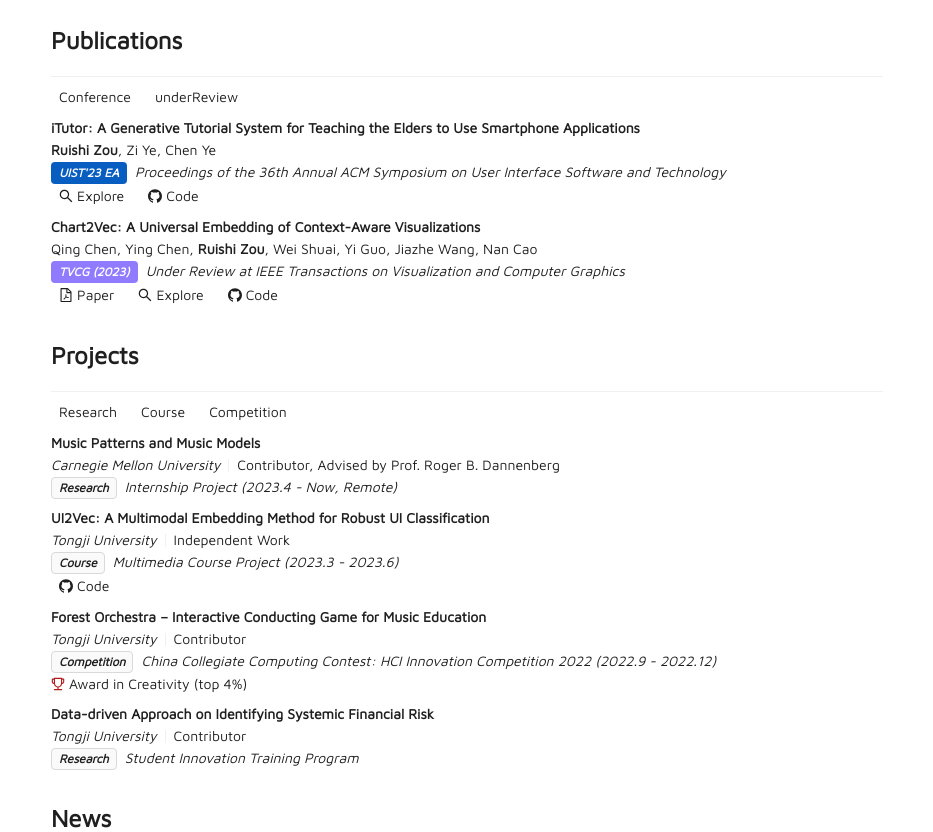
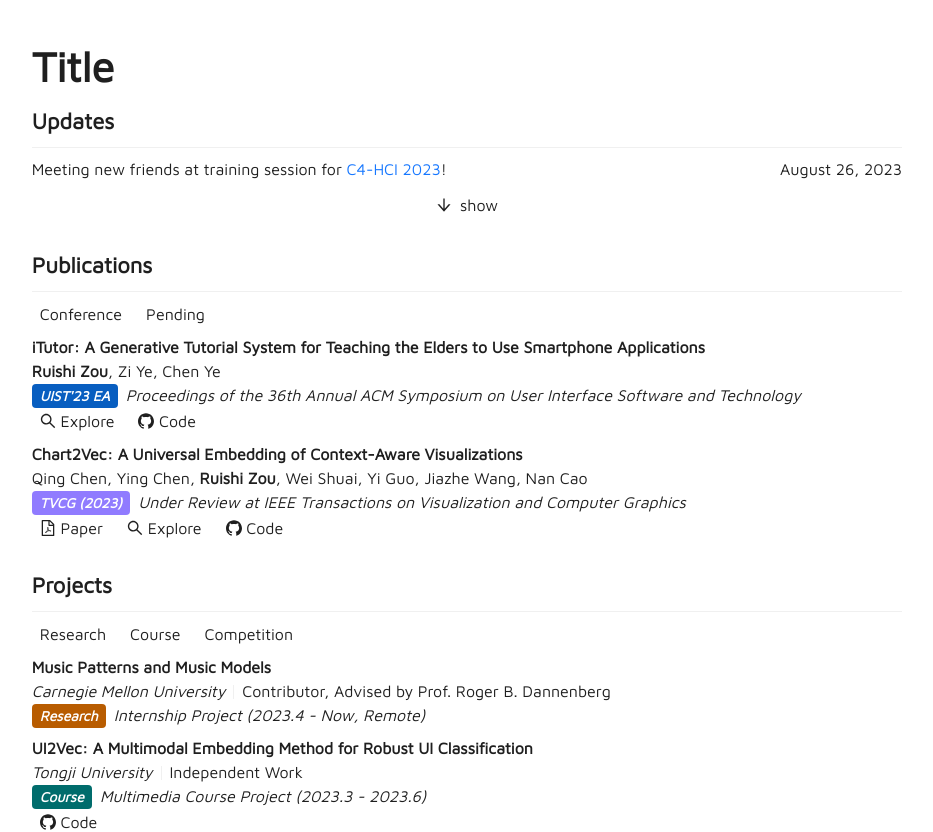
Before and after one commit to Motion115/academic-homepage-react, a React (Create React App) app: page / in a window 1280 px wide. Shown: the top 832 px of the page, without its empty margins (173-1106 px from the left). Built offline with nearby package versions, Linux system fonts and the light colour scheme.

Commit message:
Feat: finish timed entries and updates part

```diff
--- a/src/App.tsx
+++ b/src/App.tsx
@@ -1,5 +1,5 @@
 import React from "react";
-import { Button, ConfigProvider, Layout, Space, theme } from "antd";
+import { ConfigProvider } from "antd";
 import WebsiteLayout from "./layout";
 
 const App: React.FC = () => (
@@ -7,7 +7,9 @@
     theme={{
       token: {
         colorPrimary: "#B3E5FC",
+        colorBgLayout: "#ffffff",
         borderRadius: 4,
+        fontSize: 16,
         fontFamily:
           "Maven Pro, -apple-system, BlinkMacSystemFont, 'Segoe UI', 'Roboto', 'Oxygen', 'Ubuntu', 'Cantarell', 'Fira Sans', 'Droid Sans', 'Helvetica Neue'",
       },
@@ -15,6 +17,11 @@
         // Divider: {
         //   verticalMarginInline: 0,
         // },
+        Layout: {
+          headerBg: "#ffffff",
+          headerPadding: 0,
+          footerPadding: 0
+        },
       },
     }}
   >
--- a/src/drafts/projects.tsx
+++ b/src/drafts/projects.tsx
@@ -36,8 +36,8 @@
   />,
 ];
 
-const projectDisplayList = () => {
+const ProjectDisplayList = () => {
   return <ListComponent itemList={projList} />;
 };
 
-export default projectDisplayList;
+export default ProjectDisplayList;
--- a/src/drafts/publications.tsx
+++ b/src/drafts/publications.tsx
@@ -28,7 +28,7 @@
         Nan Cao
       </>
     }
-    venueType="underReview"
+    venueType="Pending"
     venueShort="TVCG (2023)"
     venueFull="Under Review at IEEE Transactions on Visualization and Computer Graphics"
     paperLink="https://arxiv.org/abs/2306.08304"
@@ -37,8 +37,8 @@
   />,
 ];
 
-const publicationDisplayList = () => {
+const PublicationDisplayList = () => {
   return <ListComponent itemList={publicationList} />;
 };
 
-export default publicationDisplayList;
+export default PublicationDisplayList;
--- /dev/null
+++ b/src/drafts/updates.tsx
@@ -0,0 +1,62 @@
+import { Typography } from "antd";
+import TimeEntry from "../modules/group_items/time_entry";
+import TimedListComponent from "../modules/timed_list";
+const { Title, Paragraph, Text, Link } = Typography;
+
+const updatesList = [
+  <TimeEntry
+    startTime="August 26, 2023"
+    content={
+      <>
+        Meeting new friends at training session for{" "}
+        <a
+          href="http://hci.oppo.com/EventDynamics/info.aspx?itemid=74091"
+          target="_blank"
+          rel="noreferrer noopener"
+        >
+          C4-HCI 2023
+        </a>
+        !
+      </>
+    }
+  />,
+  <TimeEntry
+    startTime="August 17, 2023"
+    content={
+      <>
+        One extended abstract (<b>iTutor</b>) has been accepted to UIST 2023
+        poster track!
+      </>
+    }
+  />,
+  <TimeEntry
+    startTime="June 16, 2023"
+    content={
+      <>
+        One paper (<b>Chart2Vec</b>) released on arXiv!
+      </>
+    }
+  />,
+  <TimeEntry
+    startTime="Dec 06, 2022"
+    content={
+      <>
+        <b>Forest Orchestra</b> project won the "Award in Creativity" in{" "}
+        <a
+          href="http://hci.oppo.com/EventDynamics/info.aspx?itemid=37455"
+          target="_blank"
+          rel="noreferrer noopener"
+        >
+          C4-HCI 2022
+        </a>
+        !
+      </>
+    }
+  />,
+];
+
+const NewsDisplayList = () => {
+  return <TimedListComponent itemList={updatesList} />;
+};
+
+export default NewsDisplayList;
--- a/src/index.css
+++ b/src/index.css
@@ -1,6 +1,6 @@
 body {
   margin: 0;
-  font-family: 'Caveat', -apple-system, BlinkMacSystemFont, 'Segoe UI', 'Roboto', 'Oxygen',
+  font-family: -apple-system, BlinkMacSystemFont, 'Segoe UI', 'Roboto', 'Oxygen',
     'Ubuntu', 'Cantarell', 'Fira Sans', 'Droid Sans', 'Helvetica Neue',
     sans-serif;
   -webkit-font-smoothing: antialiased;
--- a/src/layout.tsx
+++ b/src/layout.tsx
@@ -1,30 +1,40 @@
-import { LikeOutlined, MessageOutlined, StarOutlined } from "@ant-design/icons";
 import React from "react";
-import { Avatar, Layout, Divider, Space, Typography } from "antd";
+import { Layout, Divider, Space, Typography } from "antd";
 
 import PublicationDisplayList from "./drafts/publications";
 import ProjectDisplayList from "./drafts/projects";
+import NewsDisplayList from "./drafts/updates";
 const { Paragraph, Text, Title } = Typography;
-
+const { Content, Header, Footer } = Layout;
 
 const App: React.FC = () => (
-  <Layout style={{ width: "65%", margin: "auto", backgroundColor: "#ffffff" }}>
+  <Space direction="vertical" style={{ width: "100%" }}>
+    <Layout style={{ width: "70%", padding: "1%", margin: "0 auto" }}>
+      <Header>
+        <Title level={1}>Title</Title>
+      </Header>
+      <Content>
+        <Title level={4} id="Updates">
+          Updates
+        </Title>
+        <Divider style={{ margin: "0 0 1% 0" }} />
+        <NewsDisplayList></NewsDisplayList>
 
-    <Space direction="vertical">
-      <Title level={3} id="Publications">Publications</Title>
-      <Divider style={{ margin: 0 }} />
-      <PublicationDisplayList></PublicationDisplayList>
+        <Title level={4} id="Publications">
+          Publications
+        </Title>
+        <Divider style={{ margin: "0 0 1% 0" }} />
+        <PublicationDisplayList></PublicationDisplayList>
 
-      <Title level={3} id="Projects">Projects</Title>
-      <Divider style={{ margin: 0 }} />
-      <ProjectDisplayList></ProjectDisplayList>
-
-      <Title level={3} id="News">News</Title>
-      <Divider style={{ margin: 0 }} />
-
-
-    </Space>
-  </Layout>
+        <Title level={4} id="Projects">
+          Projects
+        </Title>
+        <Divider style={{ margin: "0 0 1% 0" }} />
+        <ProjectDisplayList></ProjectDisplayList>
+      </Content>
+      <Footer>Footer</Footer>
+    </Layout>
+  </Space>
 );
 
 export default App;
--- a/src/modules/constanats/constants.tsx
+++ b/src/modules/constanats/constants.tsx
@@ -3,7 +3,10 @@
   "Journal": "#5349E0",
   "Workshop": "#5B8FF9",
   "arXiv": "#B31B1B",
-  "underReview": "#907BFF",
+  "Pending": "#907BFF",
+  "Competition": "#8C1104",
+  "Course": "#006C6C",
+  "Research": "#B85C00",
   "Other": "#99ADD1",
 };
 
--- a/src/modules/group_items/pub_entry_spec.tsx
+++ b/src/modules/group_items/pub_entry_spec.tsx
@@ -26,12 +26,11 @@
     | "Journal"
     | "Workshop"
     | "arXiv"
-    | "underReview"
+    | "Pending"
     | "Other"
     | "Competition"
     | "Course"
-    | "Research"
-    | "Other";
+    | "Research";
   venueShort?: string;
   venueFull: string;
   affiliation?: string;
--- /dev/null
+++ b/src/modules/group_items/time_entry.tsx
@@ -0,0 +1,44 @@
+import React from "react";
+import { useState } from "react";
+import {
+  FilePdfOutlined,
+  SearchOutlined,
+  GithubOutlined,
+  VideoCameraOutlined,
+  AudioOutlined,
+  TrophyOutlined,
+  InfoCircleOutlined,
+  ArrowDownOutlined,
+  ArrowRightOutlined,
+} from "@ant-design/icons";
+
+import { Row, Col, Space, Typography, Tag, Button, Divider } from "antd";
+import LinkTag from "./link_tag";
+import colorProjection from "../constanats/constants";
+import "../constanats/constants";
+const { Text } = Typography;
+
+interface TimeEntrySpec {
+  startTime: string;
+  endTime?: string;
+  content: JSX.Element;
+}
+
+const TimeEntry: React.FC<TimeEntrySpec> = (props: TimeEntrySpec) => {
+  return (
+    <div>
+      <Row gutter={{ xs: 4, sm: 8, md: 16, lg: 16 }}>
+        <Col span={18}>
+          <Text>{props.content}</Text>
+        </Col>
+        <Col span={6} style={{ textAlign: "right" }}>
+          <Text>
+            {props.startTime} {props.endTime ? <>- {props.endTime}</> : null}
+          </Text>
+        </Col>
+      </Row>
+    </div>
+  );
+};
+
+export default TimeEntry;
--- a/src/modules/pub_list.tsx
+++ b/src/modules/pub_list.tsx
@@ -1,8 +1,6 @@
 import React, { useState } from "react";
 
-import { Row, Col, Space, Image, Typography, Tag, Button } from "antd";
-import PubEntry from "./group_items/pub_entry_spec";
-import colorProjection from "./constanats/constants";
+import { Space, Typography, Tag } from "antd";
 const { Text } = Typography;
 
 interface ListComponentSpec {
--- /dev/null
+++ b/src/modules/timed_list.tsx
@@ -0,0 +1,62 @@
+import React, { useState } from "react";
+import { ArrowDownOutlined, ArrowUpOutlined } from "@ant-design/icons";
+import { Space, Typography, Button } from "antd";
+const { Text } = Typography;
+
+interface ListComponentSpec {
+  itemList: JSX.Element[];
+}
+
+const setDisplayLength = 1
+
+const TimedList: React.FC<ListComponentSpec> = (props) => {
+  let displayedLength = setDisplayLength;
+  let expandableTextDisp = "show";
+  if (props.itemList.length < displayedLength) {
+    expandableTextDisp = "redundant";
+    displayedLength = props.itemList.length;
+  }
+
+  const [displayedPub, setDisplayedPub] = useState<JSX.Element[]>(
+    props.itemList.slice(0, displayedLength)
+  );
+  const [showState, setShowState] = useState<string>("show");
+
+  const showStateConfig = () => {
+    if (showState === "show") {
+      setShowState("hide");
+      setDisplayedPub(props.itemList);
+    } else if (showState === "hide") {
+      setShowState("show");
+      setDisplayedPub(props.itemList.slice(0, displayedLength));
+    }
+  };
+
+  const renderIcon = () => {
+    if (showState === "show") {
+      return <ArrowDownOutlined />;
+    } else {
+      return <ArrowUpOutlined />;
+    }
+  };
+
+  return (
+    <div>
+      <Space direction="vertical" style={{ width: "100%" }}>
+        {displayedPub}
+        {expandableTextDisp !== "redundant" ? (
+          <Button
+            type="text"
+            onClick={showStateConfig}
+            style={{ width: "100%", textAlign: "center" }}
+          >
+            {renderIcon()}
+            {showState}
+          </Button>
+        ) : null}
+      </Space>
+    </div>
+  );
+};
+
+export default TimedList;
```
